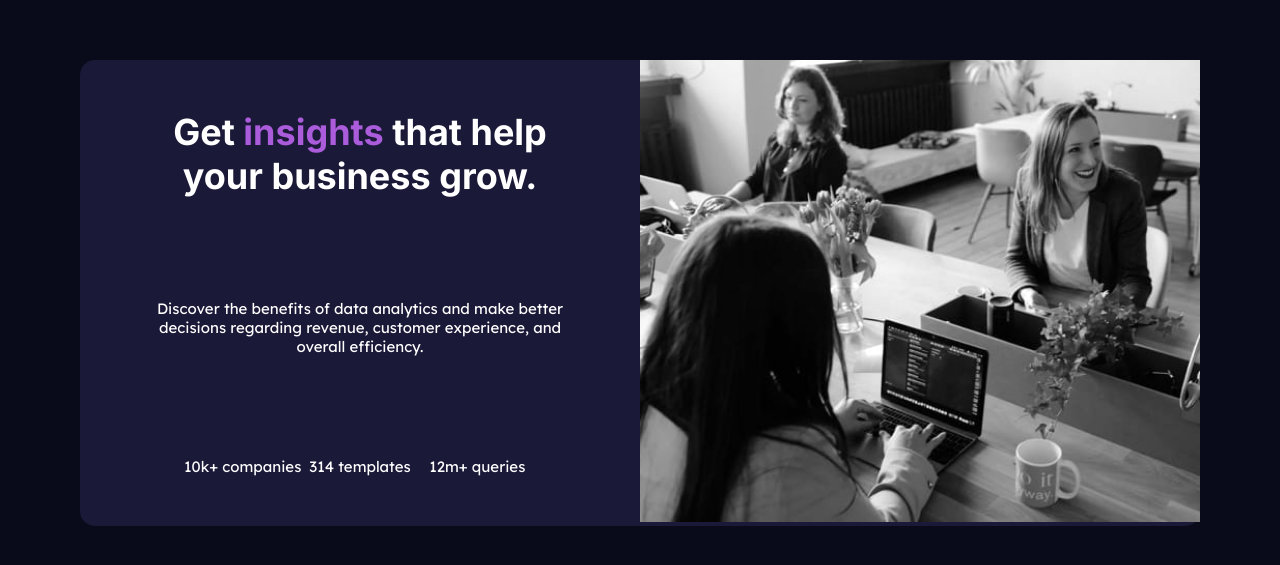
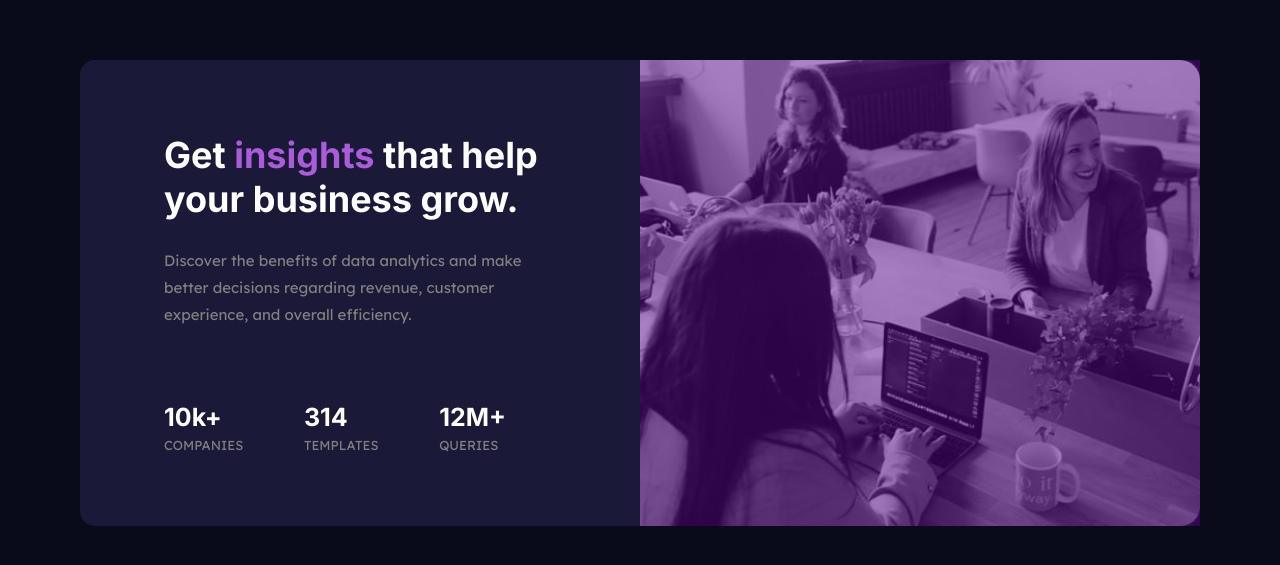
Before and after one commit to Smgy94/front-end-mentor-projects, a plain HTML site: page stats-preview-card-component/index.html in a window 1280 px wide. Shown: the part 107-672 px from the top of the page. Drawn offline with Linux system fonts and the light colour scheme.

Commit message:
third commit

```diff
--- a/stats-preview-card-component/index.html
+++ b/stats-preview-card-component/index.html
@@ -28,19 +28,27 @@
         <p>Discover the benefits of data analytics and make better decisions regarding revenue, customer
         experience, and overall efficiency.
         </p>
-
       </div>
 
       <div class="stats">
-        <p>10k+ companies</p>
-        <p>314 templates</p>
-        <p>12m+ queries</p>
+        <div>
+          <h3>10k+</h3>
+          <p>companies</p>
+        </div>
+        <div>
+          <h3>314</h3>
+          <p>templates</p>
+        </div>
+        <div>
+          <h3>12M+</h3>
+          <p>queries</p>
+        </div>
       </div>
      </div>
 
-
     <div class="content-right">
-    <img src="./images/image-header-desktop.jpg" alt="">
+      <div class="content-right-overlay"></div>
+      <img src="./images/image-header-desktop.jpg" alt="women working at a desk" class="content-right-image">
     </div>
 
   </div>
--- a/stats-preview-card-component/styles.css
+++ b/stats-preview-card-component/styles.css
@@ -27,6 +27,7 @@ body {
 
 img {
   width: 100%;
+  height: 100%;
 }
 
 /* Grid Container */
@@ -41,8 +42,6 @@ img {
 /* Card */
 .card-container {
   display: grid;
-  text-align: center;
-
   grid-template-columns: 1fr 1fr;
   background-color: var(--card-background);
   width: 70rem;
@@ -52,25 +51,120 @@ img {
 /* Content Left */
 .content-left {
   display: grid;
-  align-items: center;
+  align-content: space-evenly;
   justify-items: center;
 }
 
 .heading {
   font-size: 18px;
   font-family: "inter";
-  max-width: 80%;
+  max-width: 70%;
 }
 
 .paragraph {
-  max-width: 80%;
+  max-width: 70%;
+  line-height: 1.8;
+  color: gray;
+  margin-top: -3rem;
 }
 
 span {
   color: var(--accent);
 }
 
+/* Stats  */
 .stats {
-  display: grid;
-  grid-template-columns: 1fr 1fr 1fr;
+  display: flex;
+  width: 70%;
+  justify-content: space-between;
 }
+
+.stats > * {
+  margin-right: 50px;
+}
+
+.stats h3 {
+  font-size: 25px;
+  font-family: "inter";
+}
+
+.stats p {
+  color: grey;
+  text-transform: uppercase;
+  font-size: 13px;
+  margin-top: 5px;
+}
+
+/* Content Right */
+.content-right-overlay {
+  background-color: hsla(277, 94%, 28%, 0.498);
+  position: absolute;
+  top: 0;
+  left: 0;
+  height: 100%;
+  width: 100%;
+  z-index: 100;
+}
+
+.content-right {
+  position: relative;
+}
+.content-right-image {
+  border-radius: 0 20px 20px 0;
+  position: relative;
+}
+
+/* Mobile View 375px */
+
+@media (max-width: 375px) {
+  .card-container {
+    display: flex;
+    flex-direction: column-reverse;
+    justify-content: space-between;
+    width: 21rem;
+    height: 50rem;
+    text-align: center;
+    border-radius: 20px;
+  }
+  .heading {
+    font-size: 13px;
+    font-family: "inter";
+    max-width: 75%;
+    margin-top: -17rem;
+  }
+
+  .paragraph {
+    max-width: 75%;
+    line-height: 1.8;
+    color: gray;
+    margin-top: -10rem;
+  }
+
+  .stats {
+    display: flex;
+    flex-direction: column;
+    width: 20%;
+  }
+
+  .stats > * {
+    margin-bottom: 20px;
+  }
+
+  .stats h3 {
+    font-size: 25px;
+    font-family: "inter";
+  }
+
+  .stats p {
+    color: grey;
+    text-transform: uppercase;
+    font-size: 13px;
+  }
+
+  .content-right-image {
+    border-radius: 20px 20px 0 0;
+  }
+  .content-right-overlay {
+    border-radius: 20px 20px 0 0;
+  }
+}
```
Lines whose indentation alone changed are shown as unchanged.
